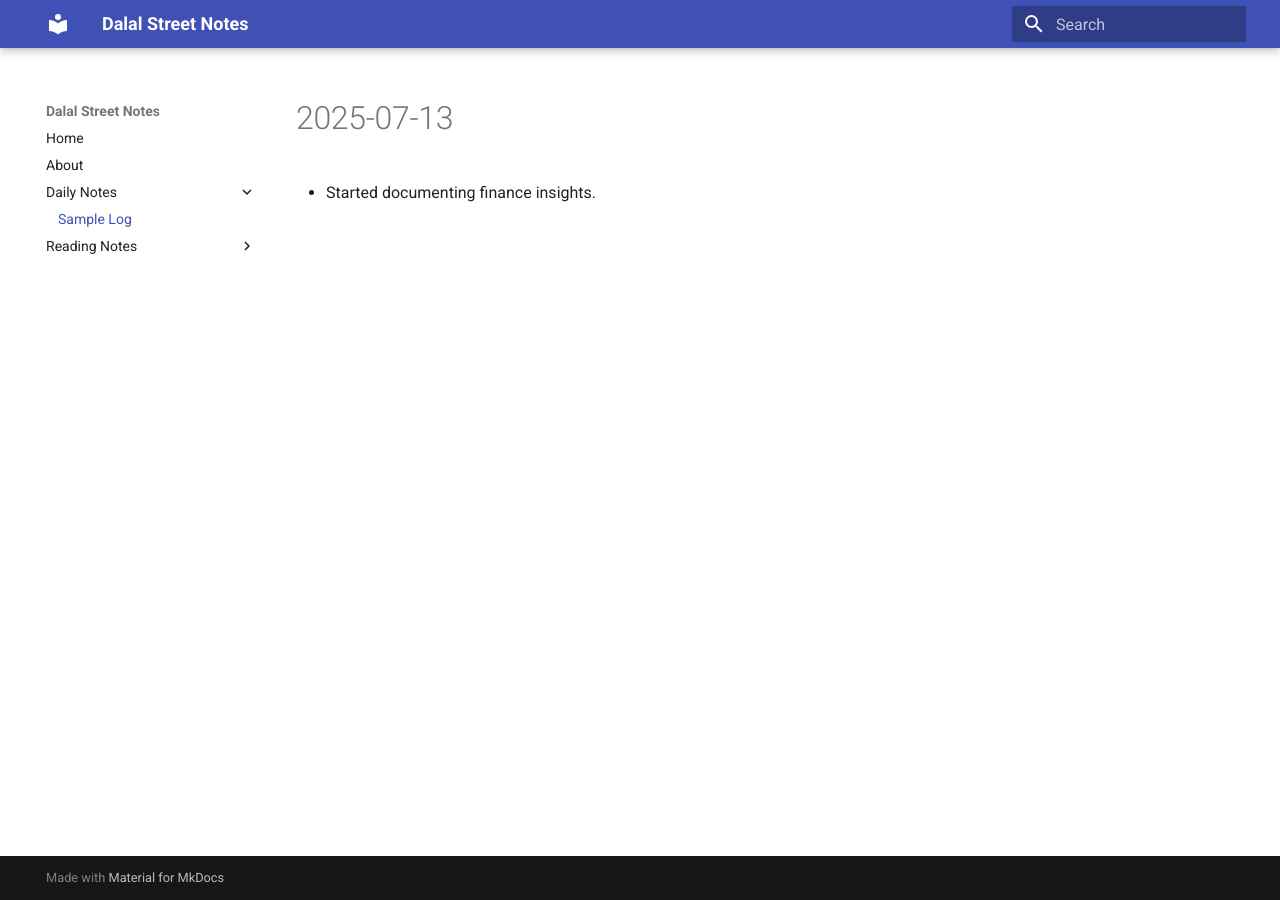
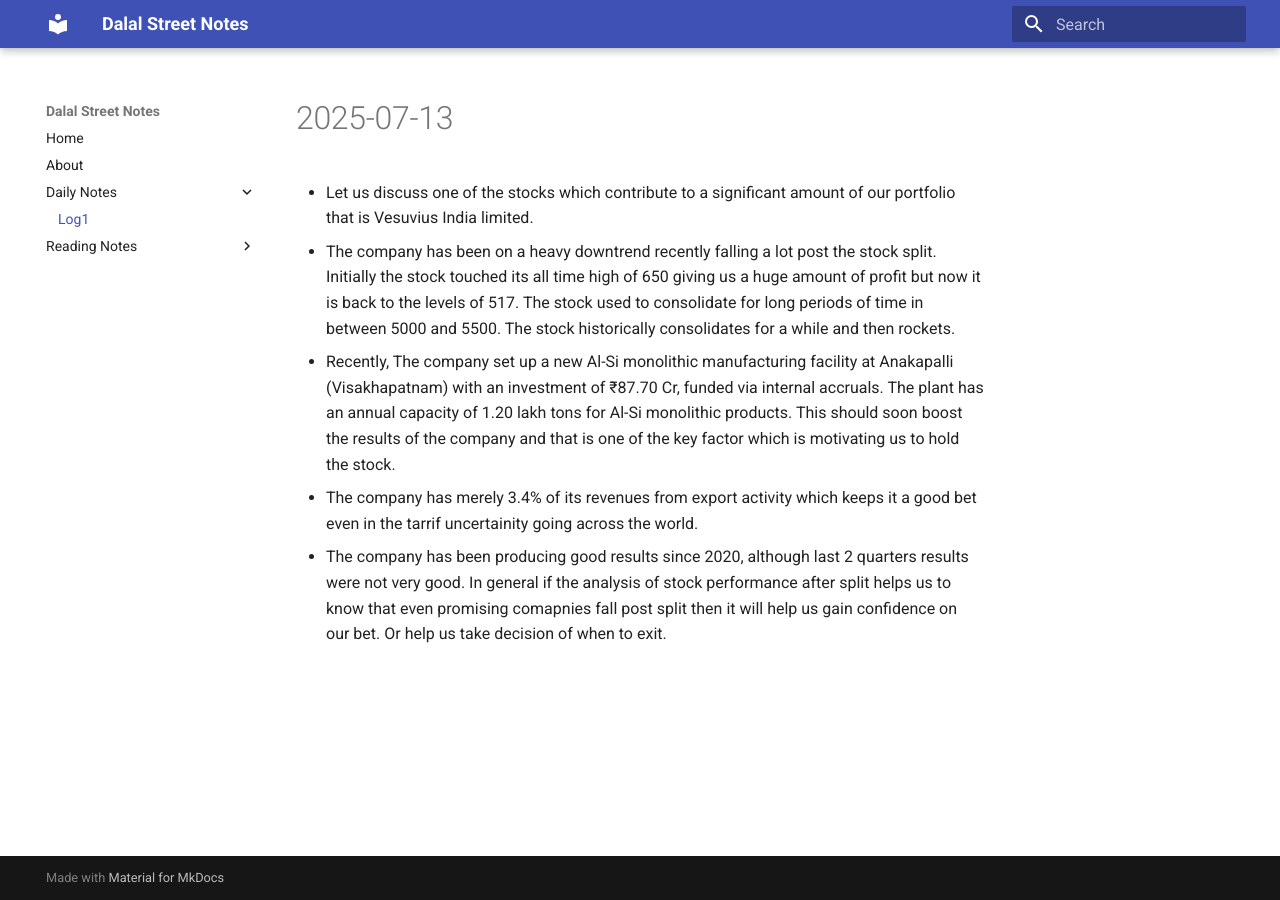
Before and after one commit to vishwaskalani/Dalal-Street, an MkDocs documentation site: the page built from docs/daily-notes/2025-07-13.md, in a window 1280 px wide. Built offline with MkDocs 1.6.1 and Material for MkDocs 9.7.7, drawn with Linux system fonts in a browser that asks for light colours.

Commit message:
Vesuvius India

```diff
--- a/docs/daily-notes/2025-07-13.md
+++ b/docs/daily-notes/2025-07-13.md
@@ -1,3 +1,7 @@
 # 2025-07-13
 
-- Started documenting finance insights.
+- Let us discuss one of the stocks which contribute to a significant amount of our portfolio that is Vesuvius India limited.
+- The company has been on a heavy downtrend recently falling a lot post the stock split. Initially the stock touched its all time high of 650 giving us a huge amount of profit but now it is back to the levels of 517. The stock used to consolidate for long periods of time in between 5000 and 5500. The stock historically consolidates for a while and then rockets.
+- Recently, The company set up a new Al-Si monolithic manufacturing facility at Anakapalli (Visakhapatnam) with an investment of ₹87.70 Cr, funded via internal accruals. The plant has an annual capacity of 1.20 lakh tons for Al-Si monolithic products. This should soon boost the results of the company and that is one of the key factor which is motivating us to hold the stock.
+- The company has merely 3.4% of its revenues from export activity which keeps it a good bet even in the tarrif uncertainity going across the world.
+- The company has been producing good results since 2020, although last 2 quarters results were not very good. In general if the analysis of stock performance after split helps us to know that even promising comapnies fall post split then it will help us gain confidence on our bet. Or help us take decision of when to exit.
--- a/mkdocs.yml
+++ b/mkdocs.yml
@@ -3,7 +3,7 @@
   - Home: index.md
   - About: about.md
   - Daily Notes:
-      - Sample Log: daily-notes/2025-07-13.md
+      - Log1: daily-notes/2025-07-13.md
   - Reading Notes:
       - Investing: reading-notes/investment_fundamentals.md
 docs_dir: docs
```
